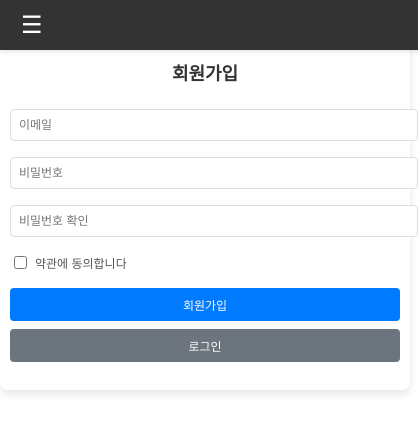
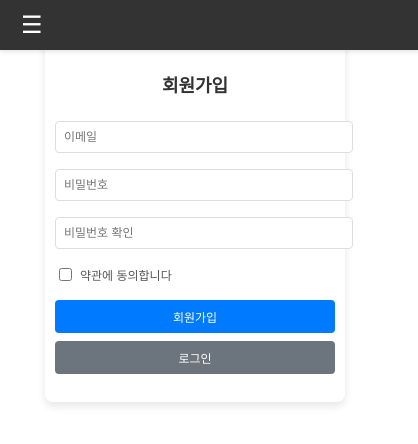
Before and after one commit to xchxn/GetMoviePoster, a React (Create React App) app: page /signup in a window 390 px wide. Shown: the top 444 px of the page, 418 px wide, since content can reach past the window. Built offline with nearby package versions, Linux system fonts and the light colour scheme; no server answers.

Commit message:
micro design updates:

```diff
--- a/src/components/Login/Login.module.css
+++ b/src/components/Login/Login.module.css
@@ -4,6 +4,7 @@
   max-width: 400px;
   margin: 0 auto; /* 화면 중앙 배치 */
   padding: 40px 20px;
+  margin-top: 36px;
   background-color: #fff;
   border-radius: 8px;
   box-shadow: 0 4px 8px rgba(0, 0, 0, 0.1);
@@ -84,7 +85,8 @@
 /* 반응형 스타일 */
 @media (max-width: 768px) {
   .logincontainer {
-    padding: 30px 15px; /* 태블릿 화면에서 여백 감소 */
+    max-width: 320px; /* 컨테이너 최대 너비 축소 */
+    padding: 25px 15px;
   }
 
   .logincontainer h2 {
@@ -105,7 +107,8 @@
 
 @media (max-width: 480px) {
   .logincontainer {
-    padding: 20px 10px; /* 모바일 화면에서 여백 감소 */
+    max-width: 320px; /* 컨테이너 최대 너비 축소 */
+    padding: 20px 10px;
   }
 
   .logincontainer h2 {
--- a/src/components/SignUp/SignUp.module.css
+++ b/src/components/SignUp/SignUp.module.css
@@ -4,6 +4,7 @@
   max-width: 400px;
   margin: 0 auto; /* 중앙 배치 */
   padding: 40px 20px;
+  margin-top: 36px;
   background-color: #fff;
   border-radius: 8px;
   box-shadow: 0 4px 8px rgba(0, 0, 0, 0.1);
@@ -85,7 +86,10 @@
 /* 태블릿 화면 (최대 너비 768px) */
 @media (max-width: 768px) {
   .signupcontainer {
-    padding: 30px 15px; /* 여백 축소 */
+    .signupcontainer {
+      max-width: 320px; /* 컨테이너 최대 너비 축소 */
+      padding: 25px 15px;
+    }
   }
 
   .signupcontainer h2 {
@@ -107,7 +111,8 @@
 /* 모바일 화면 (최대 너비 480px) */
 @media (max-width: 480px) {
   .signupcontainer {
-    padding: 20px 10px; /* 더 작은 여백 */
+    max-width: 280px; /* 컨테이너 최대 너비 더 축소 */
+    padding: 20px 10px;
   }
 
   .signupcontainer h2 {
```
